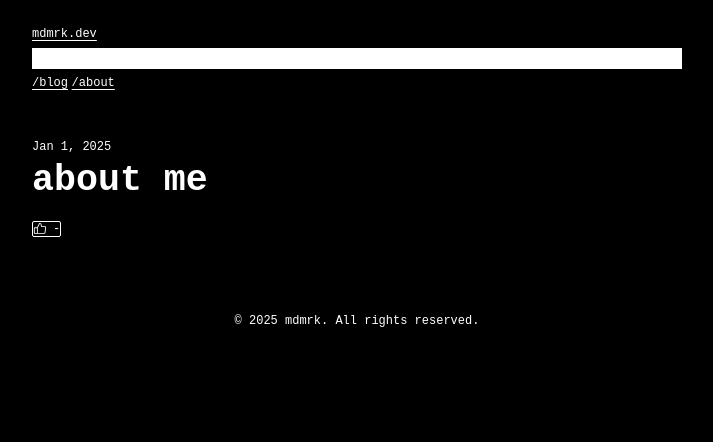
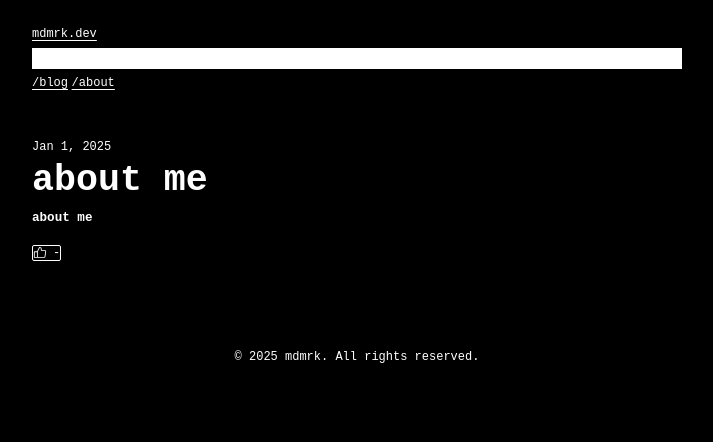
Before and after one commit to mdmrk/site, an Astro site: page /about in a window 1280 px wide. Shown: the whole page, without its empty margins (283-996 px from the left). Built offline with nearby package versions, Linux system fonts and the light colour scheme; Astro itself is replaced by a stand-in of ours; no server answers.

Commit message:
style: show description

```diff
--- a/src/layouts/BlogPost.astro
+++ b/src/layouts/BlogPost.astro
@@ -27,13 +27,13 @@ const { title, description, pubDate, updatedDate, heroImage } = Astro.props;
         box-shadow: var(--box-shadow);
       }
       .title {
-        margin-bottom: 1em;
+        margin-bottom: 2em;
         padding-bottom: 1em;
         text-align: left;
         line-height: 1;
       }
-      .title h1 {
-        margin: 0 0 0.5em 0;
+      .title h6 {
+        margin-bottom: 1.5em;
       }
       .date {
         margin-bottom: 0.5em;
@@ -65,6 +65,7 @@ const { title, description, pubDate, updatedDate, heroImage } = Astro.props;
               }
             </div>
             <h1>{title}</h1>
+            <h6>{description}</h6>
             <LikeButton server:defer slug={slug}>
               <button
                 class="like-button disabled"
--- a/src/styles/global.css
+++ b/src/styles/global.css
@@ -60,6 +60,10 @@ h4 {
 
 h5 {
   font-size: 1.25em;
+}
+
+h6 {
+  font-size: 1.05em;
 }
 
 strong,
```
